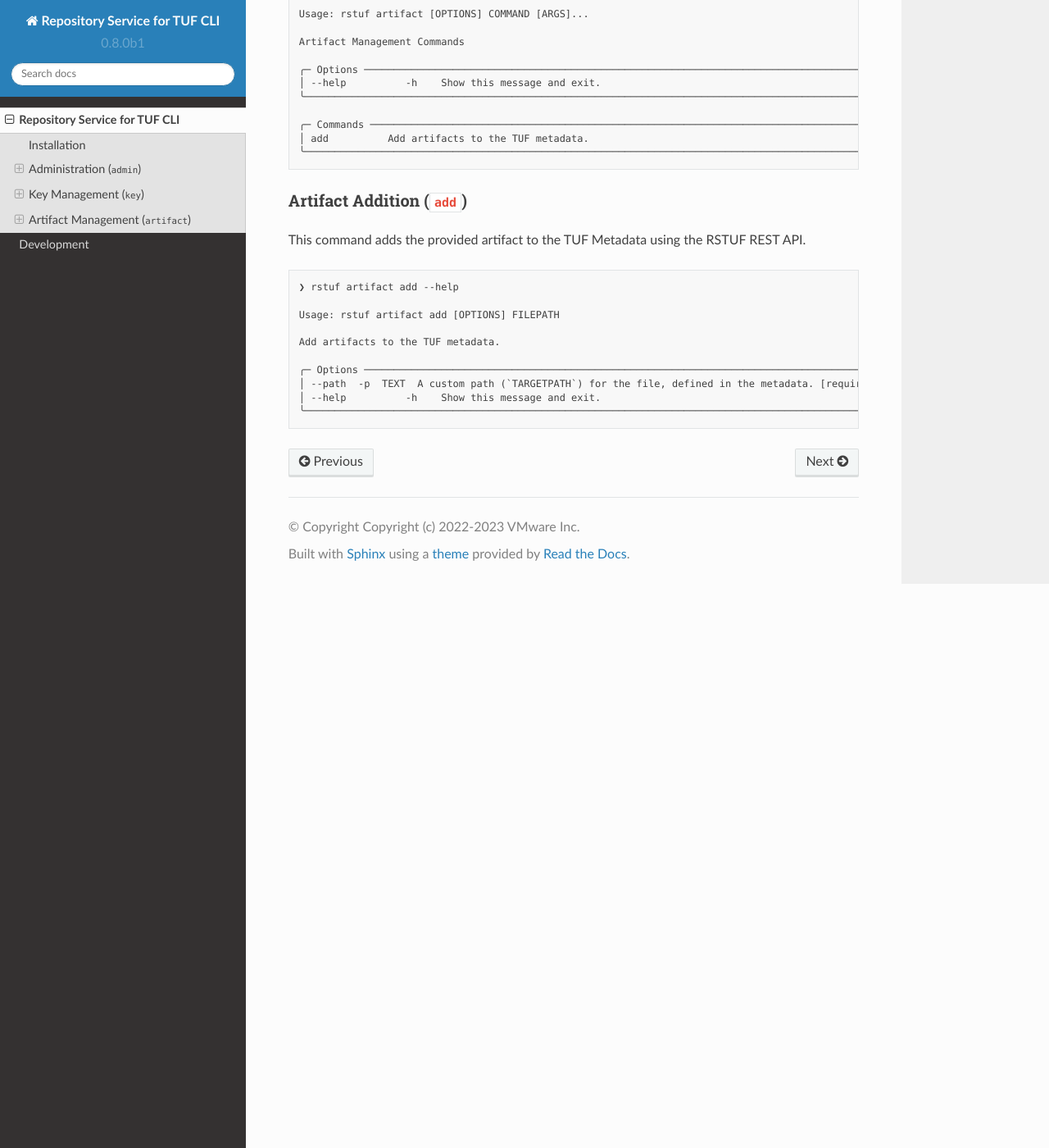
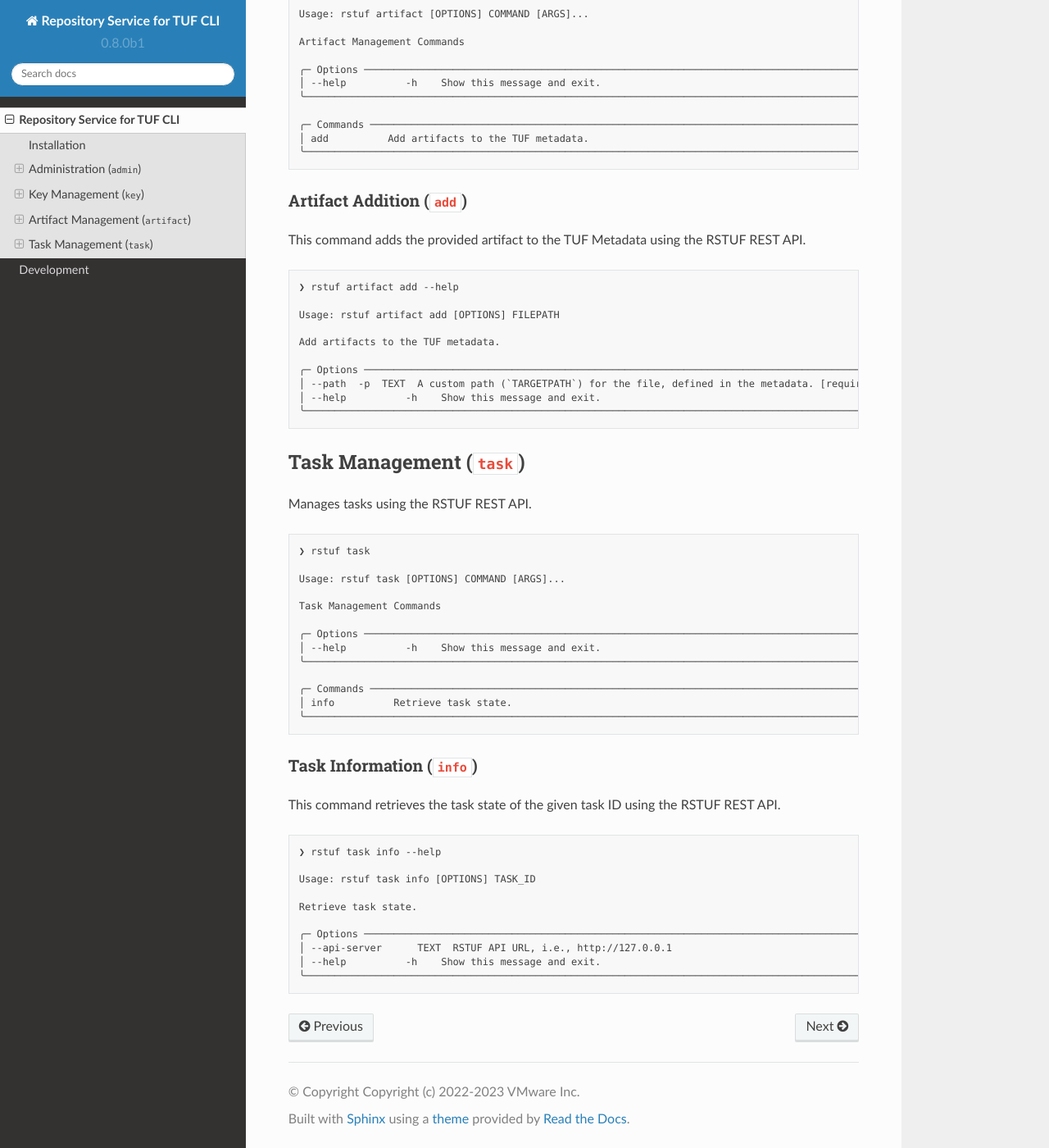
Before and after one commit to repository-service-tuf/repository-service-tuf-cli, a Sphinx documentation site: the page built from docs/source/guide/index.rst, in a window 1280 px wide and 1400 px high, scrolled down 15123 px. Shown: the whole window at 82% size. Built offline with Sphinx 7.4.7 and the Read the Docs theme 2.0.0, drawn with Linux system fonts in a browser that asks for light colours.

Commit message:
Add `rstuf task info` command (#427)
* Implement `rstuf task info` command

Closes #335

Signed-off-by: Konstantinos Papadopoulos <konpap1996@yahoo.com>

* Add unit tests for CLI task info command

* Include `rstuf task info` command documentation

* fixup! Implement `rstuf task info` command

* fixup! Include `rstuf task info` command documentation

* fixup! Add unit tests for CLI task info command

---------

Signed-off-by: Konstantinos Papadopoulos <konpap1996@yahoo.com>
Co-authored-by: Martin Vrachev <mvrachev@vmware.com>

```diff
--- a/docs/source/devel/repository_service_tuf.cli.rst
+++ b/docs/source/devel/repository_service_tuf.cli.rst
@@ -10,6 +10,7 @@
    repository_service_tuf.cli.admin
    repository_service_tuf.cli.artifact
    repository_service_tuf.cli.key
+   repository_service_tuf.cli.task
 
 Module contents
 ---------------
--- a/docs/source/guide/index.rst
+++ b/docs/source/guide/index.rst
@@ -912,3 +912,47 @@
     │ --path  -p  TEXT  A custom path (`TARGETPATH`) for the file, defined in the metadata. [required] │
     │ --help          -h    Show this message and exit.                                                │
     ╰──────────────────────────────────────────────────────────────────────────────────────────────────╯
+
+
+.. rstuf-cli-task
+
+Task Management (``task``)
+==================================
+
+Manages tasks using the RSTUF REST API.
+
+.. code::
+
+    ❯ rstuf task
+
+    Usage: rstuf task [OPTIONS] COMMAND [ARGS]...
+
+    Task Management Commands
+
+    ╭─ Options ────────────────────────────────────────────────────────────────────────────────────────╮
+    │ --help          -h    Show this message and exit.                                                │
+    ╰──────────────────────────────────────────────────────────────────────────────────────────────────╯
+
+    ╭─ Commands ───────────────────────────────────────────────────────────────────────────────────────╮
+    │ info          Retrieve task state.                                                               │
+    ╰──────────────────────────────────────────────────────────────────────────────────────────────────╯
+
+.. rstuf-cli-task-info
+
+Task Information (``info``)
+---------------------------
+
+This command retrieves the task state of the given task ID using the RSTUF REST API.
+
+.. code::
+
+    ❯ rstuf task info --help
+
+    Usage: rstuf task info [OPTIONS] TASK_ID
+
+    Retrieve task state.
+
+    ╭─ Options ────────────────────────────────────────────────────────────────────────────────────────╮
+    │ --api-server      TEXT  RSTUF API URL, i.e., http://127.0.0.1                                    │
+    │ --help          -h    Show this message and exit.                                                │
+    ╰──────────────────────────────────────────────────────────────────────────────────────────────────╯
```
Also changed, not shown: docs/source/devel/repository_service_tuf.cli.task.rst (added, +21 -0 lines), 4 other files.
